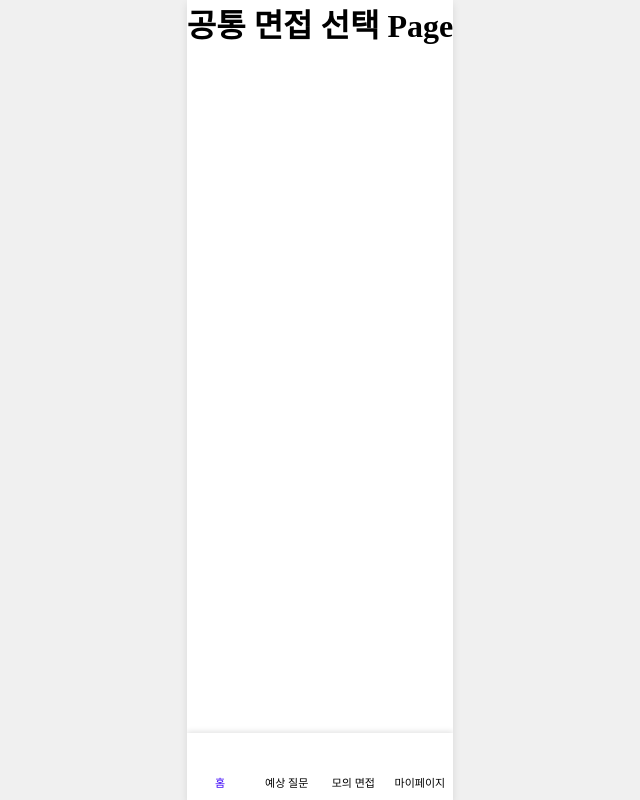
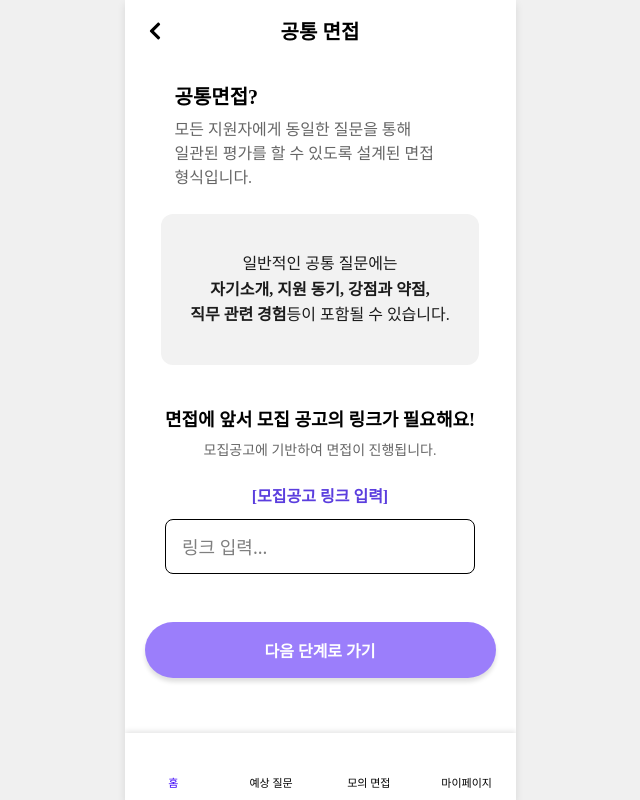
Before and after one commit to kellylee23/frontend2, a React (Create React App) app: page /interview/common in a window 1280 px wide. Shown: the whole page, without its empty margins (320-960 px from the left). Built offline with nearby package versions, Linux system fonts and the light colour scheme; some icons are missing; a web font is replaced by a local one.

Commit message:
feat: 공통 면접 진행

```diff
--- a/src/pages/CommonInterview.jsx
+++ b/src/pages/CommonInterview.jsx
@@ -1,8 +1,279 @@
+import React, {useState} from 'react';
+import styled from 'styled-components';
+import { FaChevronLeft } from "react-icons/fa";
+import { useNavigate } from 'react-router-dom';
+
+const Container = styled.div`
+  width: 391px;
+  min-height: 100vh;
+  margin: 0 auto;
+  background: white;
+  display: flex;
+  flex-direction: column;
+`
+
+const Header = styled.div`
+  display: flex;
+  align-items: center;
+  justify-content: center;
+  padding: 16px 20px;
+  position: relative;
+`
+
+const BackButton = styled.button`
+  position: absolute;
+  left: 20px;
+  background: none;
+  border: none;
+  font-size: 20px;
+  display: flex;
+  align-items: center;
+  z-index: 1;
+`
+
+const Title = styled.div`
+  width: 100%;
+  text-align: center;
+  font-family: "Noto Sans";
+  font-size: 20px;
+  font-weight: 600;
+`
+
+const Content = styled.div`
+  display: flex;
+  flex-direction: column;
+  align-items: center;
+  padding: 20px;
+`
+
+const TitleSection = styled.div`
+  display: flex;
+  flex-direction: column;
+  align-items: flex-start;
+  margin-bottom: 24px;
+  width: 100%;
+  padding-left:30px ;
+`
+
+const MainTitle = styled.div`
+  font-family: "Noto Sans KR";
+  font-size: 20px;
+  font-weight: 700;
+  margin-bottom: 8px;
+  align-self: flex-start;
+`
+
+const SubTitle = styled.div`
+  font-family: "Noto Sans KR";
+  font-size: 16px;
+  font-weight: 400;
+  color: #666;
+  line-height: 1.5;
+  text-align: left;
+`
+
+const InfoBox = styled.div`
+  width: 318px;
+  height: 151px;
+  display: flex;
+  flex-direction: column;
+  align-items: center;
+  justify-content: center;
+  background: #F2F2F2;
+  border-radius: 12px;
+  text-align: center;
+  font-family: 'Noto Sans KR';
+  font-size: 16px;
+  line-height: 1.6;
+  margin-bottom: 40px;
+  color: #1B1B1B;
+`
+const InfoText = styled.p`
+  margin: 0;
+  font-weight: ${props => props.bold ? '700' : '400'};
+  display: inline;
+`
+
+const InputSection = styled.div`
+  display: flex;
+  flex-direction: column;
+  align-items: center;
+  margin-bottom: 40px;
+`
+
+const InputTitle = styled.div`
+  font-family: 'Noto Sans KR';
+  font-size: 18px;
+  font-weight: 700;
+  margin-bottom: 8px;
+`
+
+const InputSubTitle = styled.div`
+  font-family: "Noto Sans KR";
+  font-size: 14px;
+  color: #666;
+  margin-bottom: 24px;
+`
+
+const InputLabel = styled.div`
+  color: #5B3EDE;
+  font-family: "Noto Sans KR";
+  font-size: 16px;
+  font-weight: 700;
+  margin-bottom: 12px;
+`
+
+const InputLink = styled.input`
+  width: 100%;
+  height: 55px;
+  padding: 0 16px;
+  border: 1px solid #000;
+  border-radius: 8px;
+  background: white;
+  font-family: "Noto Sans";
+  font-weight: 500;
+  font-size: 18px;
+  color: #000;
+
+  &::placeholder {
+    color: #7F7F7F;
+  }
+
+  &:focus {
+    outline: none;
+    border-color: #3A00F9;
+  }
+`
+
+const NextButton = styled.button`
+  width: 100%;
+  height: 56px;
+  border-radius: 30px;
+  background: #3A00F9;
+  box-shadow: 0px 4px 4px 0px rgba(0, 0, 0, 0.25);
+  color: white;
+  border: none;
+  font-family: 'Noto Sans KR';
+  font-size: 16px;
+  font-weight: 700;
+  cursor: ${props => props.disabled ? 'not-allowed' : 'pointer'};
+  opacity: ${props => props.disabled ? 0.5 : 1};
+  transition: all 0.2s ease-in-out;
+
+  &:hover {
+    background: ${props => props.disabled ? '#3A00F9' : '#2900b3'};
+  }
+`
+
+const ErrorMessage = styled.div`
+  color: #FF0000;
+  font-size: 14px;
+  font-family: "Noto Sans KR";
+  margin-top: 8px;
+  visibility: ${props => props.visible ? 'visible' : 'hidden'};
+`
+
 const CommonInterview = () => {
+    const navigate = useNavigate();
+    const [jobPostingUrl, setJobPostingUrl] = useState('');
+    const [error, setError] = useState('');
+
+    const handleBackClick = () => {
+        navigate('/interview');
+    };
+
+    const validateUrl = (url) => {
+        try {
+            new URL(url);
+            return true;
+        } catch (error) {
+            return false;
+        }
+    };
+
+    const handleUrlChange = (e) => {
+        const url = e.target.value;
+        setJobPostingUrl(url);
+
+        if (url && !validateUrl(url)) {
+            setError('올바른 URL을 입력해주세요');
+        } else {
+            setError('');
+        }
+    };
+
+    const handleNextClick = () => {
+        if (!jobPostingUrl) {
+            setError('모집공고 링크를 입력해주세요');
+            return;
+        }
+
+        if (!validateUrl(jobPostingUrl)) {
+            setError('올바른 URL을 입력해주세요');
+            return;
+        }
+
+        navigate('/interview/options', {
+            state: {
+                jobPostingUrl: jobPostingUrl,
+                interviewType: 'common'
+            }
+        });
+    };
+
     return (
-        <div>
-            <h1> 공통 면접 선택 Page</h1>
-        </div>
+        <Container>
+            <Header>
+                <BackButton onClick={handleBackClick}>
+                    <FaChevronLeft />
+                </BackButton>
+                <Title>공통 면접</Title>
+            </Header>
+
+            <Content>
+                <TitleSection>
+                    <MainTitle>공통면접?</MainTitle>
+                    <SubTitle>
+                        모든 지원자에게 동일한 질문을 통해<br/>
+                        일관된 평가를 할 수 있도록 설계된 면접 <br/>
+                        형식입니다.
+                    </SubTitle>
+                </TitleSection>
+
+                <InfoBox>
+                    <div>일반적인 공통 질문에는</div>
+                    <div><InfoText bold>자기소개, 지원 동기, 강점과 약점,</InfoText></div>
+                    <div><InfoText bold>직무 관련 경험</InfoText>등이 포함될 수 있습니다.</div>
+                </InfoBox>
+
+                <InputSection>
+                    <InputTitle>면접에 앞서 모집 공고의 링크가 필요해요!</InputTitle>
+                    <InputSubTitle>모집공고에 기반하여 면접이 진행됩니다.</InputSubTitle>
+                    <InputLabel>[모집공고 링크 입력]</InputLabel>
+                    <InputLink
+                        type="url"
+                        placeholder="링크 입력..."
+                        value={jobPostingUrl}
+                        onChange={handleUrlChange}
+                        onPaste={(e) => {
+                            e.preventDefault();
+                            const pastedText = e.clipboardData.getData('text');
+                            setJobPostingUrl(pastedText);
+                            if (!validateUrl(pastedText)) {
+                                setError('올바른 URL을 입력해주세요');
+                            } else {
+                                setError('');
+                            }
+                        }}
+                    />
+                    <ErrorMessage visible={!!error}>{error}</ErrorMessage>
+                </InputSection>
+
+                <NextButton onClick={handleNextClick} disabled={!jobPostingUrl || !!error}>
+                    다음 단계로 가기
+                </NextButton>
+            </Content>
+        </Container>
     );
 };
 
```
